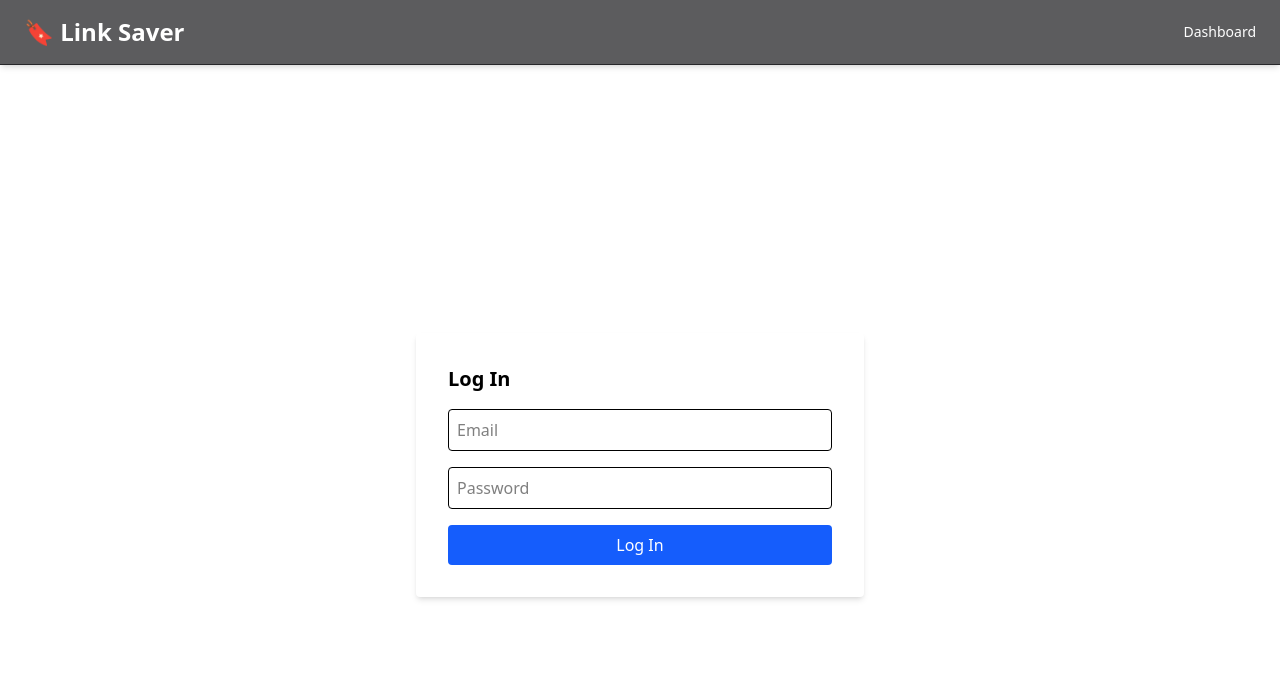
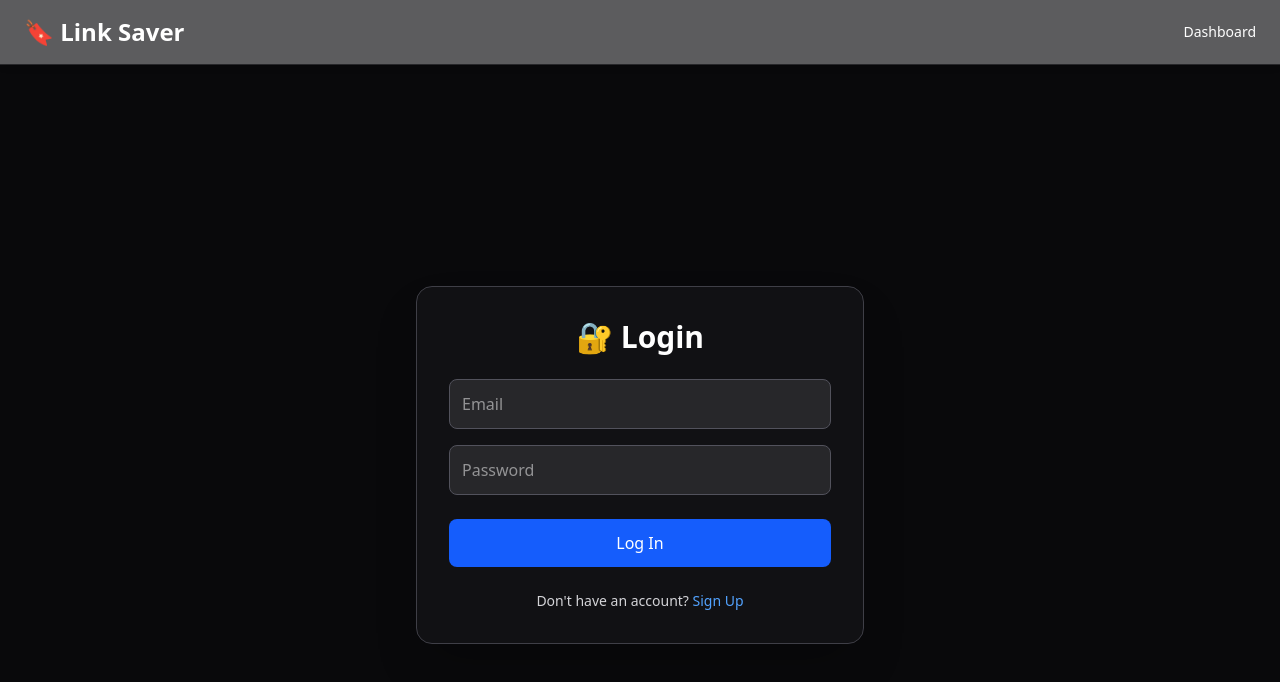
Before and after one commit to nilesh-singh-2304/linksaver, a Next.js app: page /auth/login in a window 1280 px wide. Shown: the top 682 px of the page. Built offline with nearby package versions, Linux system fonts and the light colour scheme.

Commit message:
updated UI

```diff
--- a/components/BookmarkCard.tsx
+++ b/components/BookmarkCard.tsx
@@ -1,6 +1,7 @@
 "use client";
 import React from "react";
 import { Draggable } from "@hello-pangea/dnd";
+import { motion } from "framer-motion";
 
 type Bookmark = {
   url: string;
@@ -24,35 +25,45 @@ const BookmarkCard: React.FC<Props> = ({ bm, idx, onDelete }) => {
           ref={provided.innerRef}
           {...provided.draggableProps}
           {...provided.dragHandleProps}
-          className={`bg-white dark:bg-zinc-800 p-4 rounded shadow flex gap-4 items-start transition-all duration-200 ${
-            snapshot.isDragging ? "scale-105 ring-2 ring-blue-400" : ""
+        >
+          <motion.div
+            initial={{ opacity: 0, y: 10 }}
+            animate={{ opacity: 1, y: 0 }}
+            transition={{ duration: 0.3 }}
+            className={`bg-zinc-900/60 backdrop-blur-md border border-zinc-700 p-5 rounded-xl shadow-lg flex gap-4 items-start transition-all duration-300 ${
+              snapshot.isDragging ? "scale-105 ring-2 ring-blue-500" : ""
             }`}
           >
-          <img src={bm.favicon} className="w-6 h-6 mt-1" alt="favicon" />
-          <div className="flex-1">
+            <img
+              src={bm.favicon}
+              className="w-6 h-6 mt-1"
+              alt="favicon"
+            />
+            <div className="flex-1 text-white">
               <a
                 href={bm.url}
                 target="_blank"
                 rel="noreferrer"
-              className="font-semibold underline break-all"
+                className="font-semibold underline break-all hover:text-blue-400 transition"
               >
                 {bm.title}
               </a>
               {bm.tag && (
-              <span className="text-xs ml-2 px-2 py-1 bg-gray-200 dark:bg-zinc-700 rounded">
+                <span className="ml-2 text-xs px-2 py-0.5 bg-blue-500 text-white rounded-full">
                   {bm.tag}
                 </span>
               )}
-            <p className="text-sm mt-2 whitespace-pre-line break-words">
+              <p className="text-sm mt-2 whitespace-pre-line break-words text-zinc-300">
                 {bm.summary}
               </p>
             </div>
             <button
               onClick={() => onDelete(idx)}
-            className="text-red-600 hover:underline text-sm"
+              className="text-red-400 hover:text-red-500 text-sm ml-2 transition"
             >
               Delete
             </button>
+          </motion.div>
         </div>
       )}
     </Draggable>
--- a/components/DashboardClient.tsx
+++ b/components/DashboardClient.tsx
@@ -61,6 +61,11 @@ export default function DashboardClient() {
     setLoading(false);
   };
 /*************  ✨ Windsurf Command ⭐  *************/
+  /**
+   * Deletes a bookmark at a given index from the bookmarks array and saves
+   * the updated array to local storage.
+   * @param {number} idx The index of the bookmark to delete.
+   */
 /*******  0c9c6cb2-4ffc-4555-a262-a9e72ff505c2  *******/
   const handleDelete = (idx: number) => {
     const updated = bookmarks.filter((_, i) => i !== idx);
@@ -98,7 +103,7 @@ export default function DashboardClient() {
           <button
             onClick={() => {
               logout();
-              window.location.href = "/login";
+              window.location.href = "/auth/login";
             }}
             className="text-sm text-red-400 hover:underline"
           >
--- a/pages/auth/login.tsx
+++ b/pages/auth/login.tsx
@@ -1,6 +1,8 @@
 import { useState } from "react";
 import { useRouter } from "next/router";
 import { loginUser } from "@/lib/auth";
+import { motion } from "framer-motion";
+import Link from "next/link";
 
 export default function Login() {
   const [email, setEmail] = useState("");
@@ -8,7 +10,7 @@ export default function Login() {
   const [error, setError] = useState("");
   const router = useRouter();
 
-  const handleSubmit = async (e: any) => {
+  const handleSubmit = async (e: React.FormEvent) => {
     e.preventDefault();
     try {
       await loginUser(email, password);
@@ -19,26 +21,54 @@ export default function Login() {
   };
 
   return (
-    <div className="flex justify-center items-center h-screen px-4">
-      <form onSubmit={handleSubmit} className="bg-white dark:bg-zinc-800 p-8 rounded shadow-md w-full max-w-md">
-        <h1 className="text-xl font-bold mb-4">Log In</h1>
-        {error && <p className="text-red-500">{error}</p>}
+    <div className="flex justify-center items-center min-h-screen bg-zinc-950 text-white px-4">
+      <motion.form
+        onSubmit={handleSubmit}
+        initial={{ opacity: 0, y: 40 }}
+        animate={{ opacity: 1, y: 0 }}
+        transition={{ duration: 0.6, ease: "easeOut" }}
+        className="bg-zinc-900/60 backdrop-blur-lg shadow-2xl rounded-2xl p-8 w-full max-w-md border border-zinc-700"
+      >
+        <h1 className="text-3xl font-semibold mb-6 text-center text-white">🔐 Login</h1>
+
+        {error && (
+          <p className="text-red-400 mb-4 text-sm text-center">{error}</p>
+        )}
+
+        <div className="space-y-4">
           <input
             type="email"
-          className="w-full p-2 mb-4 border rounded"
             placeholder="Email"
+            className="w-full p-3 rounded-lg bg-zinc-800 border border-zinc-600 focus:outline-none focus:ring-2 focus:ring-blue-500 transition"
             onChange={(e) => setEmail(e.target.value)}
             required
           />
           <input
             type="password"
-          className="w-full p-2 mb-4 border rounded"
             placeholder="Password"
+            className="w-full p-3 rounded-lg bg-zinc-800 border border-zinc-600 focus:outline-none focus:ring-2 focus:ring-blue-500 transition"
             onChange={(e) => setPassword(e.target.value)}
             required
           />
-        <button className="w-full bg-blue-600 text-white p-2 rounded hover:bg-blue-700">Log In</button>
-      </form>
+        </div>
+
+        <button
+          type="submit"
+          className="mt-6 w-full p-3 rounded-lg bg-blue-600 hover:bg-blue-700 transition text-white font-medium"
+        >
+          Log In
+        </button>
+
+        <p className="text-sm text-center mt-6 text-zinc-300">
+          Don&apos;t have an account?{" "}
+          <Link
+            href="/auth/signup"
+            className="text-blue-400 hover:underline transition"
+          >
+            Sign Up
+          </Link>
+        </p>
+      </motion.form>
     </div>
   );
 }
--- a/pages/auth/signup.tsx
+++ b/pages/auth/signup.tsx
@@ -14,7 +14,7 @@ export default function Signup() {
     e.preventDefault();
     try {
       await registerUser(email, password);
-      router.push("/login");
+      router.push("/auth/login");
     } catch (err: any) {
       setError(err.message);
     }
@@ -62,7 +62,7 @@ export default function Signup() {
         <p className="text-sm text-center mt-6 text-zinc-300">
           Already have an account?{" "}
           <Link
-            href="/login"
+            href="/auth/login"
             className="text-blue-400 hover:underline transition"
           >
             Log In
```
Lines whose indentation alone changed are shown as unchanged.
